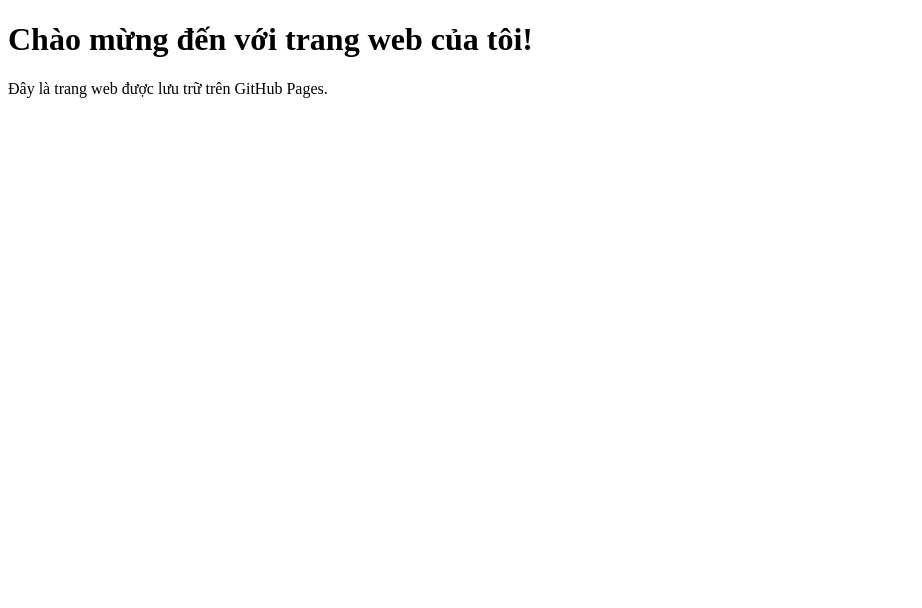
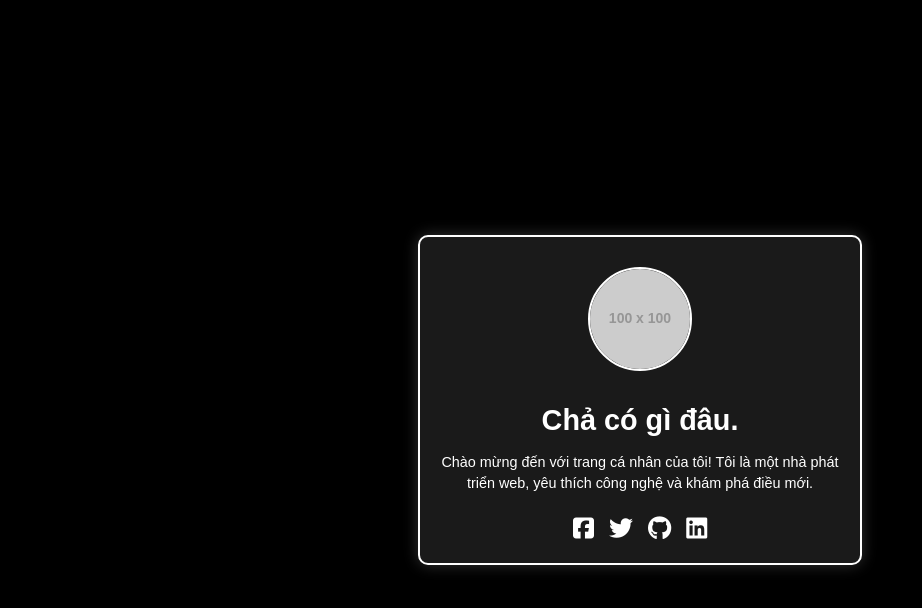
Before and after one commit to WLT001S/wlt001s.github.io, a plain HTML site: page index.html in a window 1280 px wide. Shown: the whole page, without its empty margins (0-922 px from the left). Drawn offline with Linux system fonts and the light colour scheme; placeholder pictures from the web are drawn by us.

Commit message:
Update index.html

```diff
--- a/index.html
+++ b/index.html
@@ -1,10 +1,85 @@
 <!DOCTYPE html>
-<html>
+<html lang="vi">
 <head>
-  <title>Trang web của tôi</title>
+    <meta charset="UTF-8">
+    <meta name="viewport" content="width=device-width, initial-scale=1.0">
+    <title>Profile Cá Nhân</title>
+    <style>
+        body {
+            margin: 0;
+            padding: 0;
+            background-color: #000;
+            color: #fff;
+            font-family: Arial, sans-serif;
+            display: flex;
+            justify-content: center;
+            align-items: center;
+            height: 100vh;
+        }
+        .profile-container {
+            max-width: 400px;
+            padding: 20px;
+            border: 2px solid #fff;
+            border-radius: 10px;
+            text-align: center;
+            background-color: #1a1a1a;
+            box-shadow: 0 0 15px rgba(255, 255, 255, 0.2);
+        }
+        .avatar {
+            width: 100px;
+            height: 100px;
+            border-radius: 50%;
+            margin: 10px auto;
+            border: 2px solid #fff;
+            object-fit: cover;
+        }
+        .profile-container h1 {
+            font-size: 1.8em;
+            margin-bottom: 10px;
+        }
+        .profile-container p {
+            font-size: 0.9em;
+            margin-bottom: 20px;
+            line-height: 1.5;
+        }
+        .social-icons {
+            display: flex;
+            justify-content: center;
+            gap: 15px;
+        }
+        .social-icons a {
+            color: #fff;
+            text-decoration: none;
+            font-size: 1.5em;
+            transition: transform 0.3s, color 0.3s;
+        }
+        .social-icons a:hover {
+            color: #1e90ff;
+            transform: scale(1.2);
+        }
+    </style>
+    <!-- Thư viện Font Awesome -->
+    <script src="https://kit.fontawesome.com/a076d05399.js" crossorigin="anonymous"></script>
 </head>
 <body>
-  <h1>Chào mừng đến với trang web của tôi!</h1>
-  <p>Đây là trang web được lưu trữ trên GitHub Pages.</p>
+    <div class="profile-container">
+        <img src="https://via.placeholder.com/100" alt="Avatar của bạn" class="avatar">
+        <h1>Chả có gì đâu.</h1>
+        <p>Chào mừng đến với trang cá nhân của tôi! Tôi là một nhà phát triển web, yêu thích công nghệ và khám phá điều mới.</p>
+        <div class="social-icons">
+            <a href="https://facebook.com" target="_blank" title="Facebook">
+                <i class="fab fa-facebook-square"></i>
+            </a>
+            <a href="https://twitter.com" target="_blank" title="Twitter">
+                <i class="fab fa-twitter"></i>
+            </a>
+            <a href="https://github.com" target="_blank" title="GitHub">
+                <i class="fab fa-github"></i>
+            </a>
+            <a href="https://linkedin.com" target="_blank" title="LinkedIn">
+                <i class="fab fa-linkedin"></i>
+            </a>
+        </div>
+    </div>
 </body>
 </html>
```
